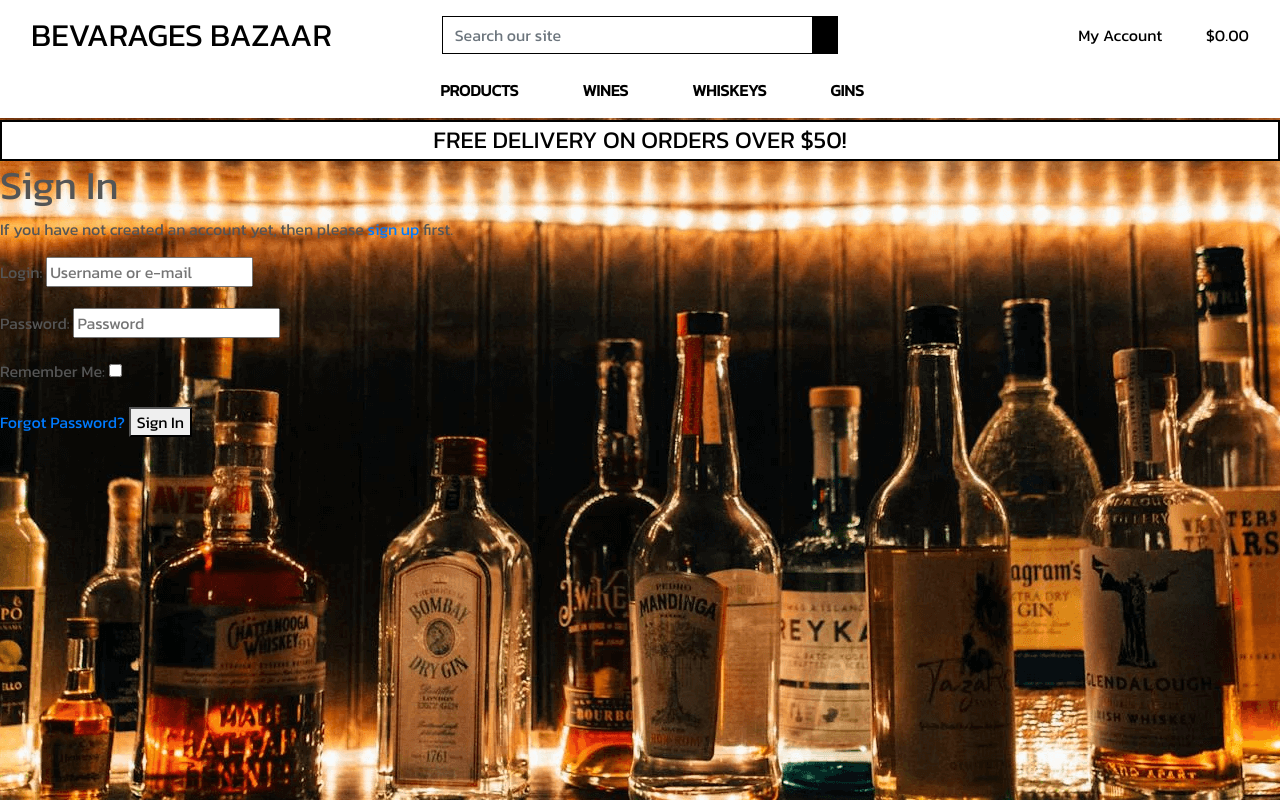
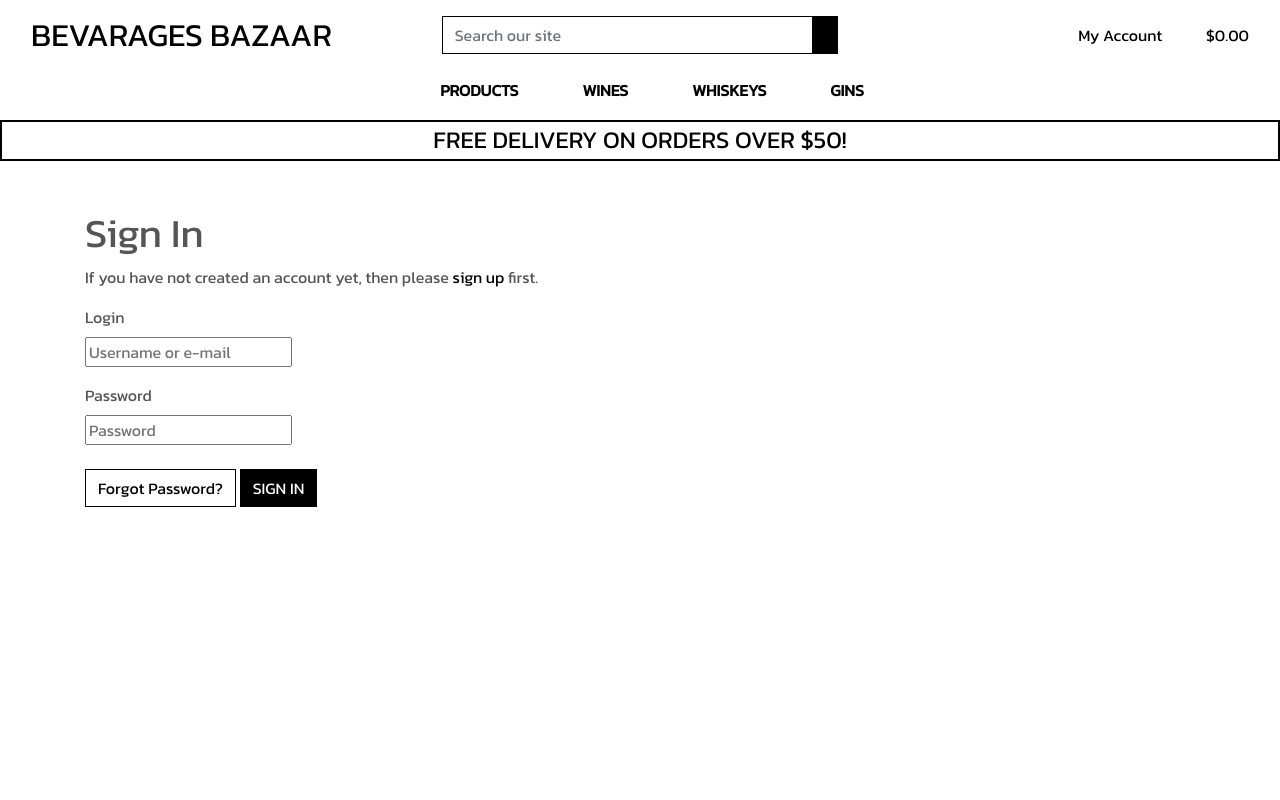
Before and after one commit to Afjunior18/beverage_bazaar, a Django app: page /accounts/login/ in a window 1280 px wide. Run offline with Django 3.2, Linux system fonts and the light colour scheme; parts of the project's set-up code (start-up, migrations or seed data) failed here and were passed over; some libraries are stand-ins or nearby versions.

Commit message:
Style login page

```diff
--- a/templates/allauth/account/login.html
+++ b/templates/allauth/account/login.html
@@ -6,7 +6,8 @@
 {% block head_title %}{% trans "Sign In" %}{% endblock %}
 
 {% block content %}
-
+<div class="overlay"></div>
+<div class="container mt-5">
   <h1>{% trans "Sign In" %}</h1>
 
   {% get_providers as socialaccount_providers %}
@@ -30,17 +31,32 @@
 
   {% else %}
   <p>{% blocktrans %}If you have not created an account yet, then please
-<a href="{{ signup_url }}">sign up</a> first.{% endblocktrans %}</p>
+  <a href="{{ signup_url }}" class="text-black ">sign up</a> first.{% endblocktrans %}</p>
   {% endif %}
-
   <form class="login" method="POST" action="{% url 'account_login' %}">
     {% csrf_token %}
-  {{ form.as_p }}
+    <div class="form-group">
+      <label class="control-label" for="id_login">{{ form.login.label }}</label>
+      <div class="controls">
+        {{ form.login }}
+      </div>
+    </div>
+    <div class="form-group">
+      <label class="control-label" for="id_password">{{ form.password.label }}</label>
+      <div class="controls">
+        {{ form.password }}
+      </div>
+    </div>
     {% if redirect_field_value %}
     <input type="hidden" name="{{ redirect_field_name }}" value="{{ redirect_field_value }}" />
     {% endif %}
-  <a class="button secondaryAction" href="{% url 'account_reset_password' %}">{% trans "Forgot Password?" %}</a>
-  <button class="primaryAction" type="submit">{% trans "Sign In" %}</button>
+    <div class="form-group">
+      <div class="controls">
+        <a class="btn btn-outline-black rounded-0 mt-2" href="{% url 'account_reset_password' %}">{% trans "Forgot Password?" %}</a>
+        <button class="btn btn-black rounded-0 text-uppercase mt-2" type="submit">{% trans "Sign In" %}</button>
+      </div>
+    </div>
   </form>
+</div>
 
 {% endblock %}
--- a/wishlist/templates/wishlist/wishlist.html
+++ b/wishlist/templates/wishlist/wishlist.html
@@ -46,7 +46,7 @@
                                         <p class="lead mb-0 text-center">{{ product.region }}</p>
                                         <form method="post" action="{% url 'remove_from_wishlist' product.id %}">
                                             {% csrf_token %}
-                                            <button type="submit" class="btn btn-danger mt-3 mb-3">Remove</button>
+                                            <button type="submit" class="btn btn-danger mt-3 mb-3" id="removeButton">Remove</button>
                                         </form>
                                     </div>
                                 </div>
```
Lines whose indentation alone changed are shown as unchanged.
